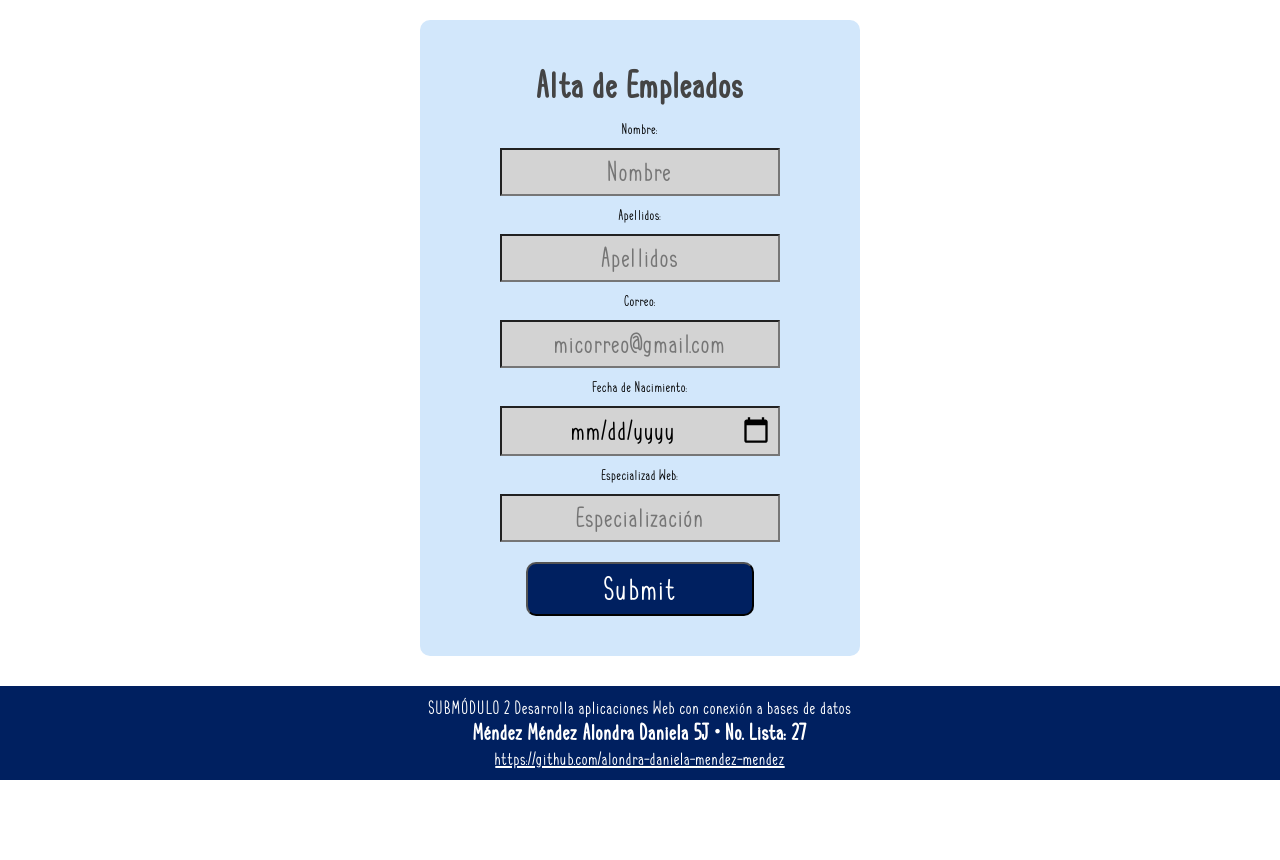
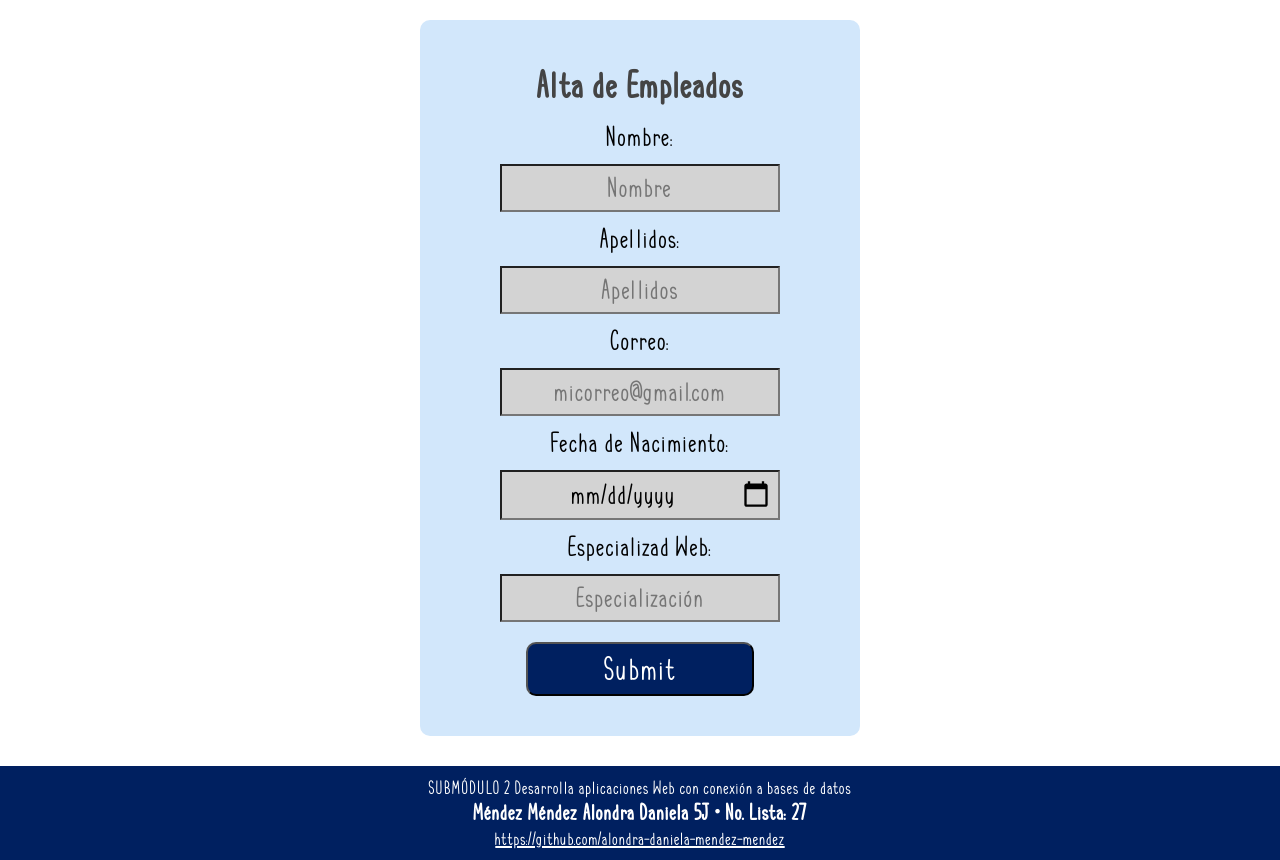
Before and after one commit to alondra-daniela-mendez-mendez/Actividad3-WebMaker-ADMM-GuardarRegistrosDB, a PHP site: page / in a window 1280 px wide. Before the commit the page ends 780 px from the top, so only its background shows below. Run offline with PHP 8.4, Linux system fonts and the light colour scheme.

Commit message:
Update estilo.css

```diff
--- a/estilo.css
+++ b/estilo.css
@@ -52,6 +52,9 @@ input[type='submit']{
 input[type='submit']:hover{
 	background-color: #2F5597;
 }
+label{
+	font-size: 30px;
+}
 
 
 
```
